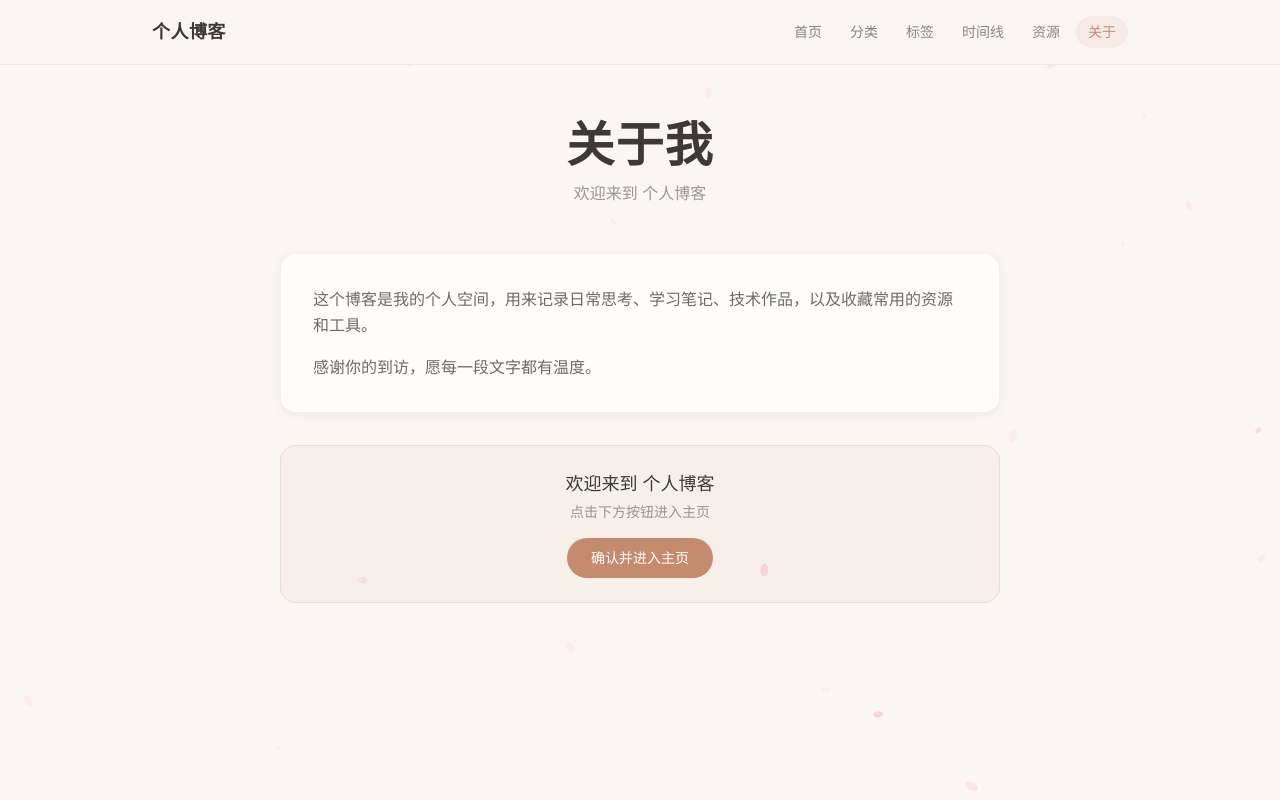
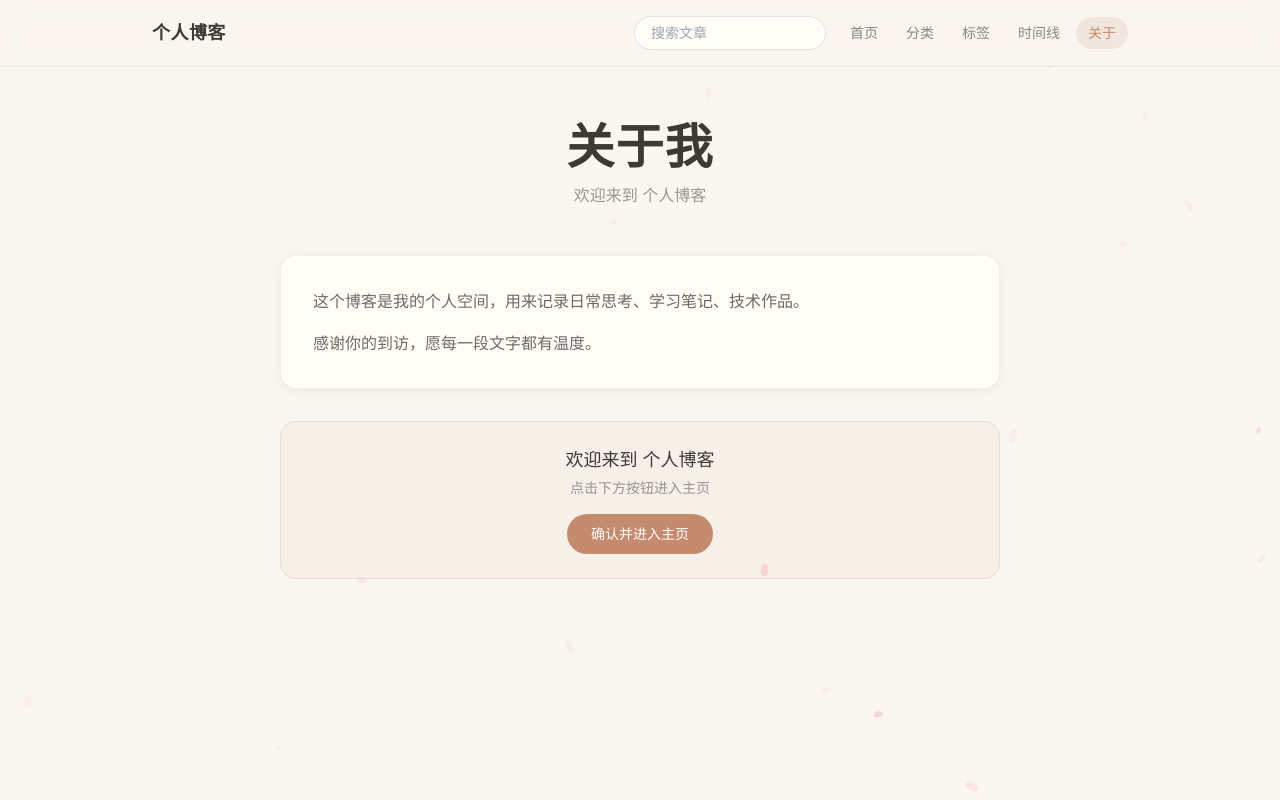
Before and after one commit to TAKPLT92/PersonalBlogs-Static, a Next.js app: page /PersonalBlogs-Static/about in a window 1280 px wide. Shown: the top 800 px of the page. Built offline with nearby package versions, Linux system fonts and the light colour scheme.

Commit message:
update static features

```diff
--- a/app/about/page.tsx
+++ b/app/about/page.tsx
@@ -1,6 +1,6 @@
 import type { Metadata } from 'next';
 import EnterHomeButton from '@/components/EnterHomeButton';
-import { getSiteTitle } from '@/lib/content';
+import { getSettings, getSiteTitle } from '@/lib/content';
 
 export const metadata: Metadata = {
   title: '关于我',
@@ -9,6 +9,7 @@ export const metadata: Metadata = {
 
 export default function AboutPage() {
   const siteTitle = getSiteTitle();
+  const aboutContent = getSettings().about_content ?? '';
 
   return (
     <main className="mx-auto min-h-screen max-w-3xl px-6 py-14">
@@ -18,10 +19,23 @@ export default function AboutPage() {
       </header>
 
       <div className="rounded-2xl border border-black/5 bg-paper p-8 shadow-card">
-        <p className="leading-relaxed text-ink/75">
-          这个博客是我的个人空间，用来记录日常思考、学习笔记、技术作品，以及收藏常用的资源和工具。
-        </p>
-        <p className="mt-4 leading-relaxed text-ink/75">感谢你的到访，愿每一段文字都有温度。</p>
+        {aboutContent ? (
+          <div className="space-y-4 leading-relaxed text-ink/75">
+            {aboutContent
+              .split(/\n+/)
+              .filter(Boolean)
+              .map((paragraph, index) => (
+                <p key={index}>{paragraph}</p>
+              ))}
+          </div>
+        ) : (
+          <>
+            <p className="leading-relaxed text-ink/75">
+              这个博客是我的个人空间，用来记录日常思考、学习笔记、技术作品。
+            </p>
+            <p className="mt-4 leading-relaxed text-ink/75">感谢你的到访，愿每一段文字都有温度。</p>
+          </>
+        )}
       </div>
 
       <div className="mt-8 rounded-2xl border border-accent/20 bg-accent/5 p-6 text-center">
--- a/app/home/page.tsx
+++ b/app/home/page.tsx
@@ -1,5 +1,19 @@
+import { Suspense } from 'react';
 import HomeView from '@/components/HomeView';
+import { getPosts, getSettings, getSiteTitle } from '@/lib/content';
 
 export default function HomePage() {
-  return <HomeView />;
+  const posts = getPosts();
+  const siteTitle = getSiteTitle();
+  const settings = getSettings();
+
+  return (
+    <Suspense fallback={null}>
+      <HomeView
+        posts={posts}
+        siteTitle={siteTitle}
+        backgroundHome={settings.background_home}
+      />
+    </Suspense>
+  );
 }
--- a/app/layout.tsx
+++ b/app/layout.tsx
@@ -4,7 +4,7 @@ import './globals.css';
 import SakuraCanvas from '@/components/SakuraCanvas';
 import SiteHeader from '@/components/SiteHeader';
 import SiteFooter from '@/components/SiteFooter';
-import { getSiteTitle } from '@/lib/content';
+import { getPosts, getSiteTitle } from '@/lib/content';
 
 export const metadata: Metadata = {
   title: {
@@ -16,12 +16,13 @@ export const metadata: Metadata = {
 
 export default function RootLayout({ children }: { children: React.ReactNode }) {
   const siteTitle = getSiteTitle();
+  const posts = getPosts();
 
   return (
     <html lang="zh-CN">
       <body className="flex min-h-screen flex-col">
         <SakuraCanvas />
-        <SiteHeader siteTitle={siteTitle} />
+        <SiteHeader siteTitle={siteTitle} posts={posts} />
         <div className="relative z-10 flex-1">{children}</div>
         <SiteFooter />
       </body>
--- a/components/EntryGate.tsx
+++ b/components/EntryGate.tsx
@@ -7,13 +7,8 @@ export default function EntryGate() {
   const router = useRouter();
 
   useEffect(() => {
-    let entered = false;
-    try {
-      entered = sessionStorage.getItem('blog_entered') === '1';
-    } catch {
-      entered = false;
-    }
-    router.replace(entered ? '/home' : '/about');
+    // 每次进入网站都先显示“关于/欢迎”页
+    router.replace('/about');
   }, [router]);
 
   return null;
--- a/components/HomeView.tsx
+++ b/components/HomeView.tsx
@@ -1,27 +1,65 @@
+'use client';
+
+import Link from 'next/link';
+import { useSearchParams } from 'next/navigation';
 import PageBodyBackground from '@/components/PageBodyBackground';
 import PostCard from '@/components/PostCard';
-import { getPosts, getSettings, getSiteTitle } from '@/lib/content';
+import type { PostMeta } from '@/lib/content';
 
-export default function HomeView() {
-  const posts = getPosts();
-  const siteTitle = getSiteTitle();
-  const settings = getSettings();
+export default function HomeView({
+  posts,
+  siteTitle,
+  backgroundHome,
+}: {
+  posts: PostMeta[];
+  siteTitle: string;
+  backgroundHome?: string | null;
+}) {
+  const searchParams = useSearchParams();
+  const q = searchParams.get('q')?.trim() ?? '';
+  const keyword = q.toLowerCase();
+
+  const filtered = keyword
+    ? posts.filter(
+        (post) =>
+          post.title.toLowerCase().includes(keyword) ||
+          (post.excerpt ?? '').toLowerCase().includes(keyword) ||
+          post.tags.some((tag) => tag.toLowerCase().includes(keyword)) ||
+          (post.category ?? '').toLowerCase().includes(keyword),
+      )
+    : posts;
 
   return (
     <main className="relative z-10 mx-auto min-h-screen max-w-5xl px-6 py-14">
-      <PageBodyBackground imageUrl={settings.background_home} />
+      <PageBodyBackground imageUrl={backgroundHome} />
+
+      {q && (
+        <div className="mb-6">
+          <Link
+            href="/home"
+            className="inline-flex items-center gap-1 text-sm text-ink/50 hover:text-accent"
+          >
+            ← 返回首页
+          </Link>
+        </div>
+      )}
+
       <header className="mb-12 text-center">
         <h1 className="text-4xl font-semibold tracking-wide text-ink sm:text-5xl">
           {siteTitle}
         </h1>
-        <p className="mt-3 text-ink/50">记录生活、沉淀思考、分享技术</p>
+        <p className="mt-3 text-ink/50">
+          {q ? `“${q}” 的搜索结果` : '记录生活、沉淀思考、分享技术'}
+        </p>
       </header>
 
-      {posts.length === 0 ? (
-        <p className="py-20 text-center text-ink/40">还没有文章。</p>
+      {filtered.length === 0 ? (
+        <p className="py-20 text-center text-ink/40">
+          {q ? '没有找到相关文章。' : '还没有文章。'}
+        </p>
       ) : (
         <div className="grid gap-6 sm:grid-cols-2">
-          {posts.map((post) => (
+          {filtered.map((post) => (
             <PostCard key={post.slug} post={post} />
           ))}
         </div>
--- a/components/PageBodyBackground.tsx
+++ b/components/PageBodyBackground.tsx
@@ -1,3 +1,5 @@
+'use client';
+
 import { asset } from '@/lib/asset';
 
 export default function PageBodyBackground({
--- /dev/null
+++ b/components/SearchBar.tsx
@@ -0,0 +1,106 @@
+'use client';
+
+import { useEffect, useRef, useState } from 'react';
+import { useRouter } from 'next/navigation';
+import Link from 'next/link';
+import type { PostMeta } from '@/lib/content';
+
+export default function SearchBar({ posts }: { posts: PostMeta[] }) {
+  const router = useRouter();
+  const [query, setQuery] = useState('');
+  const [open, setOpen] = useState(false);
+  const containerRef = useRef<HTMLDivElement>(null);
+
+  const keyword = query.trim().toLowerCase();
+  const suggestions = keyword
+    ? posts
+        .filter(
+          (post) =>
+            post.title.toLowerCase().includes(keyword) ||
+            (post.excerpt ?? '').toLowerCase().includes(keyword) ||
+            post.tags.some((tag) => tag.toLowerCase().includes(keyword)),
+        )
+        .slice(0, 6)
+    : [];
+
+  useEffect(() => {
+    const onClickOutside = (event: MouseEvent) => {
+      if (
+        containerRef.current &&
+        !containerRef.current.contains(event.target as Node)
+      ) {
+        setOpen(false);
+      }
+    };
+    document.addEventListener('mousedown', onClickOutside);
+    return () => document.removeEventListener('mousedown', onClickOutside);
+  }, []);
+
+  const handleSubmit = (event: React.FormEvent) => {
+    event.preventDefault();
+    if (keyword) {
+      router.push(`/home?q=${encodeURIComponent(query.trim())}`);
+    } else {
+      router.push('/home');
+    }
+    setOpen(false);
+  };
+
+  return (
+    <div ref={containerRef} className="relative">
+      <form onSubmit={handleSubmit} className="flex items-center">
+        <input
+          type="search"
+          value={query}
+          onChange={(e) => {
+            setQuery(e.target.value);
+            setOpen(true);
+          }}
+          onFocus={() => {
+            if (keyword) setOpen(true);
+          }}
+          placeholder="搜索文章"
+          className="w-full rounded-full border border-black/10 bg-paper px-4 py-1.5 text-sm text-ink outline-none focus:border-accent/50 sm:w-48"
+        />
+      </form>
+
+      {open && keyword && (
+        <div className="absolute left-0 right-0 top-full z-50 mt-2 overflow-hidden rounded-2xl border border-black/5 bg-paper shadow-cardHover">
+          {suggestions.length === 0 ? (
+            <p className="px-4 py-3 text-sm text-ink/40">没有匹配的文章</p>
+          ) : (
+            <ul>
+              {suggestions.map((post) => (
+                <li key={post.slug}>
+                  <button
+                    type="button"
+                    onClick={() => {
+                      setOpen(false);
+                      setQuery('');
+                      router.push(`/posts/${post.slug}`);
+                    }}
+                    className="block w-full px-4 py-2.5 text-left hover:bg-accent/5"
+                  >
+                    <span className="block text-sm font-medium text-ink">{post.title}</span>
+                    {post.category && (
+                      <span className="block text-xs text-ink/40">{post.category}</span>
+                    )}
+                  </button>
+                </li>
+              ))}
+              <li className="border-t border-black/5">
+                <Link
+                  href={`/home?q=${encodeURIComponent(query.trim())}`}
+                  onClick={() => setOpen(false)}
+                  className="block px-4 py-2.5 text-sm text-accent hover:bg-accent/5"
+                >
+                  查看全部搜索结果 →
+                </Link>
+              </li>
+            </ul>
+          )}
+        </div>
+      )}
+    </div>
+  );
+}
--- a/components/SiteHeader.tsx
+++ b/components/SiteHeader.tsx
@@ -2,23 +2,30 @@
 
 import Link from 'next/link';
 import { usePathname } from 'next/navigation';
+import SearchBar from '@/components/SearchBar';
+import type { PostMeta } from '@/lib/content';
 
 const navItems = [
   { href: '/home', label: '首页' },
   { href: '/categories', label: '分类' },
   { href: '/tags', label: '标签' },
   { href: '/timeline', label: '时间线' },
-  { href: '/resources', label: '资源' },
   { href: '/about', label: '关于' },
 ];
 
-export default function SiteHeader({ siteTitle }: { siteTitle: string }) {
+export default function SiteHeader({
+  siteTitle,
+  posts,
+}: {
+  siteTitle: string;
+  posts: PostMeta[];
+}) {
   const pathname = usePathname();
   const basePath = process.env.NEXT_PUBLIC_BASE_PATH || '';
-  const normalized =
-    pathname && pathname.startsWith(basePath)
-      ? pathname.slice(basePath.length) || '/'
+  const raw = pathname?.startsWith(basePath)
+    ? pathname.slice(basePath.length)
     : pathname;
+  const normalized = (raw || '/').replace(/\/+$/, '') || '/';
 
   return (
     <header className="sticky top-0 z-40 border-b border-black/5 bg-cream/80 backdrop-blur">
@@ -26,18 +33,22 @@ export default function SiteHeader({ siteTitle }: { siteTitle: string }) {
         <Link href="/home" className="text-lg font-semibold tracking-wide text-ink">
           {siteTitle}
         </Link>
+
+        <div className="flex flex-col gap-3 sm:flex-row sm:items-center">
+          <SearchBar posts={posts} />
           <nav className="flex flex-wrap items-center gap-1">
             {navItems.map((item) => {
               const active =
                 normalized === item.href ||
-              (item.href !== '/home' && normalized?.startsWith(item.href));
+                (item.href !== '/home' &&
+                  normalized.startsWith(item.href + '/'));
               return (
                 <Link
                   key={item.href}
                   href={item.href}
                   className={`rounded-full px-3 py-1.5 text-sm transition-colors ${
                     active
-                    ? 'bg-accent/10 text-accent'
+                      ? 'bg-accent/15 font-medium text-accent'
                       : 'text-ink/60 hover:bg-black/5 hover:text-ink'
                   }`}
                 >
@@ -47,6 +58,7 @@ export default function SiteHeader({ siteTitle }: { siteTitle: string }) {
             })}
           </nav>
         </div>
+      </div>
     </header>
   );
 }
```
Lines whose indentation alone changed are shown as unchanged.
